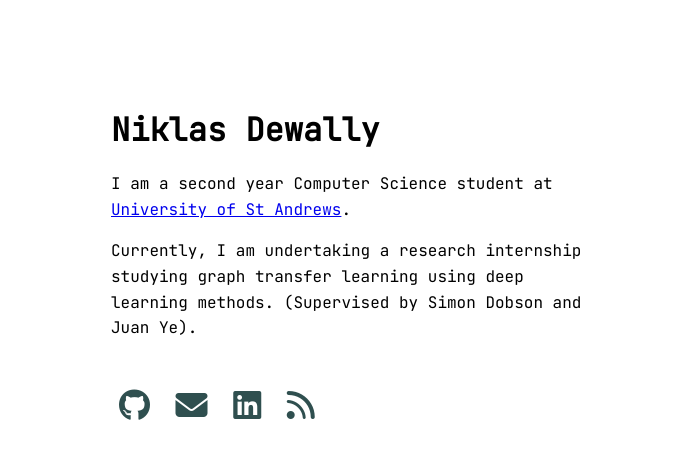
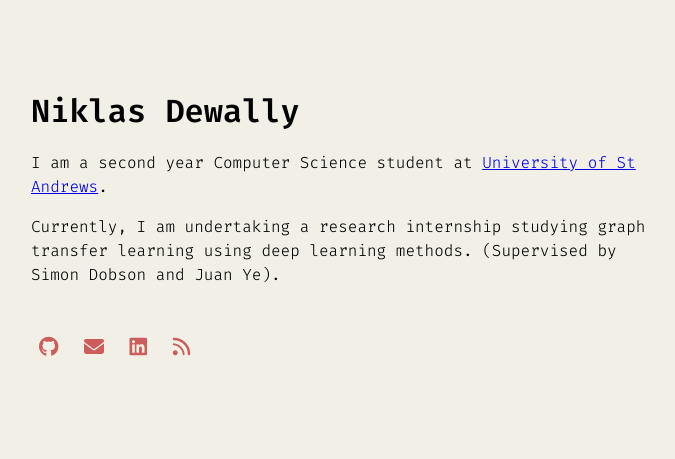
Before and after one commit to niklasdewally/niklasdewally.github.io, a Jekyll site: the page built from index.html, in a window 1280 px wide. Shown: the top 459 px of the page, without its empty margins (289-964 px from the left). Built offline with Jekyll 4.4.1, drawn with Linux system fonts in a browser that asks for light colours.

Commit message:
Some design work

```diff
--- a/_includes/contacticons.html
+++ b/_includes/contacticons.html
@@ -1,6 +1,6 @@
 <address>
-    <a href="https://github.com/niklasdewally"><i class="fa-brands fa-github fa-2x"></i></a>
-    <a href="mailto:niklas@dewally.com"><i class="fa-solid fa-envelope fa-2x"></i></a>
-    <a href="https://linkedin.com/in/niklasdewally"><i class="fa-brands fa-linkedin fa-2x"></i></a>
-    <a href="/feed.xml"><i class="fa-solid fa-rss fa-2x"></i></a>
+    <a href="https://github.com/niklasdewally"><i class="fa-brands fa-github fa-lg"></i></a>
+    <a href="mailto:niklas@dewally.com"><i class="fa-solid fa-envelope fa-lg"></i></a>
+    <a href="https://linkedin.com/in/niklasdewally"><i class="fa-brands fa-linkedin fa-lg"></i></a>
+    <a href="/feed.xml"><i class="fa-solid fa-rss fa-lg"></i></a>
 </address>
--- a/assets/css/style.css
+++ b/assets/css/style.css
@@ -1,15 +1,20 @@
-@import url('https://fonts.googleapis.com/css2?family=JetBrains+Mono&display=swap');
+/*@import url('https://fonts.googleapis.com/css2?family=JetBrains+Mono&display=swap');*/
+@import url('https://fonts.googleapis.com/css2?family=Fira+Code:wght@300;400;600&display=swap');
+
+
+html {
+    background:#f2f0e6;
+
+    font-family: 'Fira Code', monospace;
+    font-weight: 300;
+    line-height: 1.5;
+
+}
 
 body {
     display: flex;
     align-items: center;
     flex-direction: column;
-}
-
-html {
-    line-height: 1.6;
-    font-family: 'JetBrains Mono', monospace;
-    #font-size: 16pt;
 }
 
 main {
@@ -21,6 +26,7 @@ main {
       margin:0;
       margin-right: 2em;
       max-width: 30em;} */
+
 
 /* Paragraph Spacing */
 p,
@@ -46,21 +52,11 @@ h4,
 h5 {
     line-height: inherit;
 }
-/*
-h4 {
-    font-size: 1.2em;
-}
-
-h3 {
-    font-size: 1.5em;
-}
-
-h2 {
-    font-size: 2.5em;
-}
 
 h1 {
-    font-size: 3.5em;
+    /*font-size: 3.5em;*/
+    font-size: 2rem;
+    font-weight: 600;
 }
 */
 /* Override tables to inherit from our settings */
@@ -96,19 +92,19 @@ address a {
 }
 
 address a:link {
-        color: darkslategray;
+        color: indianred;
 }
 
 address a:visited {
-        color: darkslategray;
+        color: indianred;
 }
 
 address a:hover {
-        color: black;
+        color: #f4c9c6;
 
 }
 address a:active {
-        color: black;
+        color: #f4c9c6;
 }
 /* MOBILE */
 @media screen and (max-width:800px) {
--- a/index.html
+++ b/index.html
@@ -8,9 +8,13 @@
     <link href="/assets/fontawesome/css/all.css" rel="stylesheet">
 <style>
     main {
-        padding-top: 5em;
-        max-width: 30rem;
+        padding-top: 5%;
+        max-width: 40rem;
       }
+    address {
+      text-align: left;
+      margin-top: 3rem;
+    }
 </style>
     <title>Niklas Dewally</title>
   </head>
```
Also changed, not shown: 1 other file.
